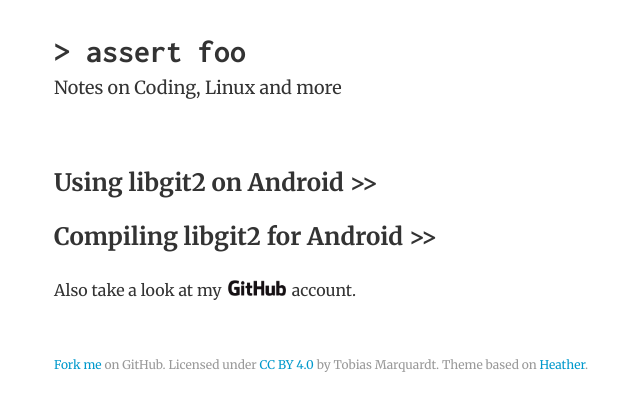
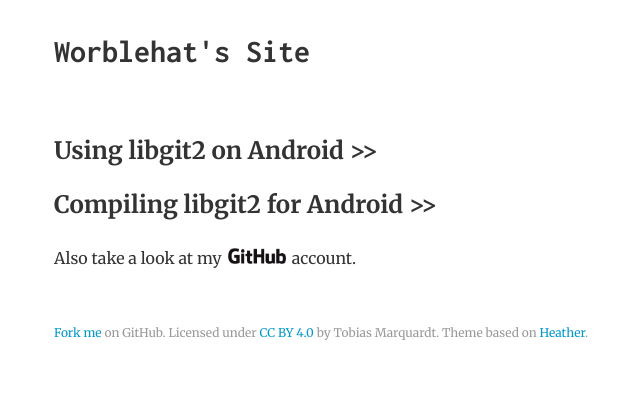
Before and after one commit to worblehat/worblehat.github.io, a Jekyll site: the page built from index.html, in a window 1280 px wide. Shown: the top 411 px of the page, without its empty margins (202-842 px from the left). Built offline with Jekyll 4.4.1, drawn with Linux system fonts in a browser that asks for light colours; Markdown is read by kramdown in place of the engine named in the settings.

Commit message:
Site name.

```diff
--- a/_config.yml
+++ b/_config.yml
@@ -1,5 +1,5 @@
-name: "> assert foo"
-description: "Notes on Coding, Linux and more"
+name: "Worblehat's Site"
+#description: "Notes on Coding, Linux and more"
 author: "Worblehat"
 markdown: rdiscount
 highlighter: pygments
```
